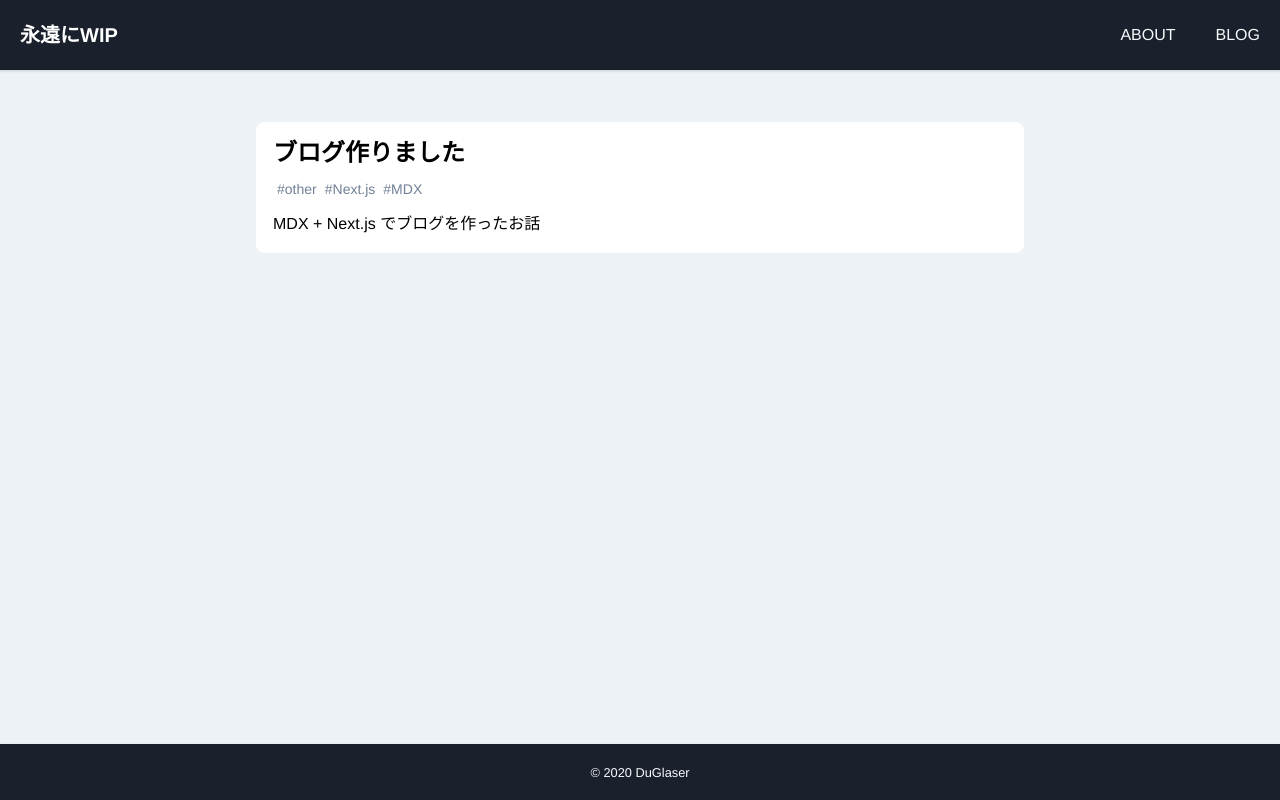
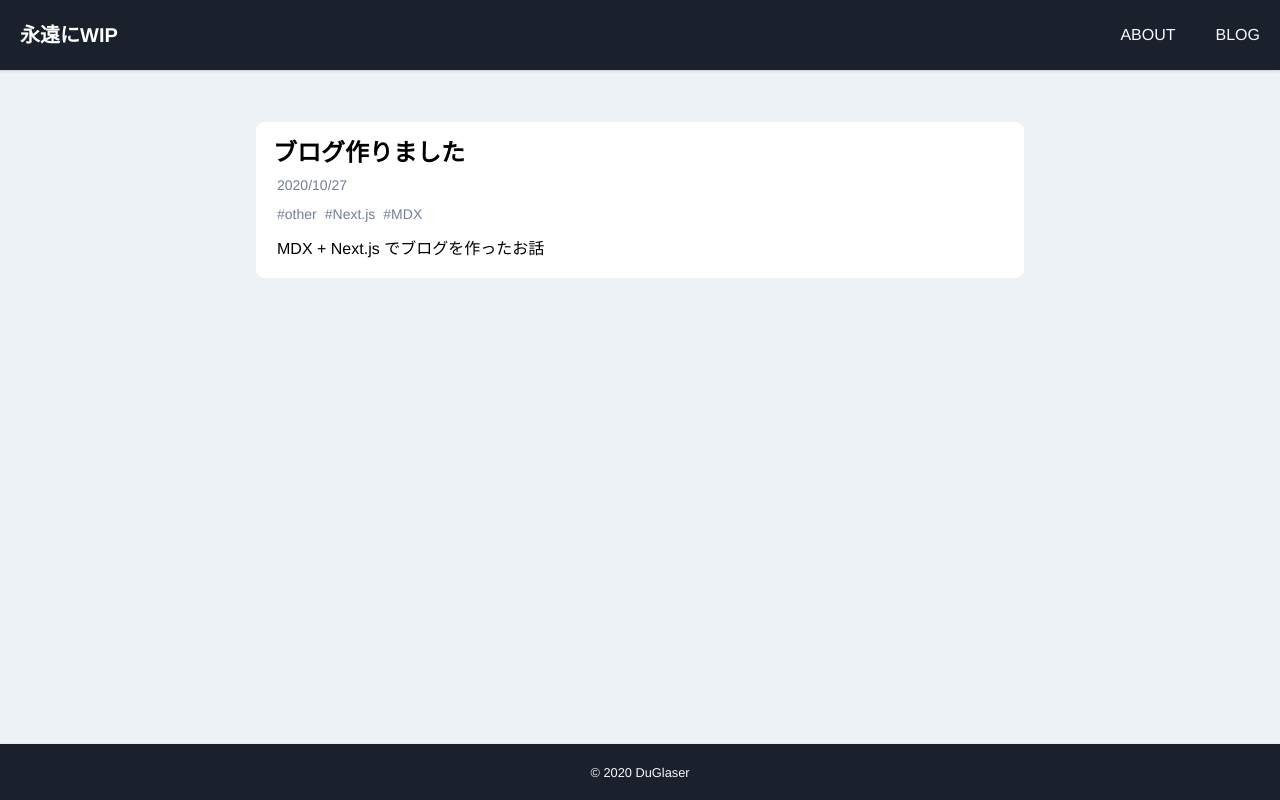
Before and after one commit to DuGlaser/mdx-blog, a Next.js app: page / in a window 1280 px wide. Built offline with nearby package versions, Linux system fonts and the light colour scheme.

Commit message:
:sparkles: Add the date data

```diff
--- a/src/components/PostItem/index.tsx
+++ b/src/components/PostItem/index.tsx
@@ -6,6 +6,11 @@ interface Props {
 }
 
 const PostItem: React.FC<Props> = ({ post }) => {
+  const date = new Date(post.data.pubDate);
+  const day = date.getUTCDate();
+  const month = date.getUTCMonth() + 1;
+  const year = date.getUTCFullYear();
+
   return (
     <li className="w-full px-2 py-4 mx-auto mt-3 bg-white border border-white rounded-lg cursor-pointer md:p-4 sm:py-3">
       <Link
@@ -18,6 +23,9 @@ const PostItem: React.FC<Props> = ({ post }) => {
               {post.data.title}
             </a>
           </h2>
+          <p className="m-1 text-sm text-gray-600">
+            {year}/{month}/{day}
+          </p>
           <div className="mb-2">
             <div className="flex flex-row p-1 ">
               {post.data.tags.map((tag: string) => (
@@ -28,7 +36,7 @@ const PostItem: React.FC<Props> = ({ post }) => {
               ))}
             </div>
           </div>
-          <a>{post.data.description}</a>
+          <a className="m-1">{post.data.description}</a>
         </div>
       </Link>
     </li>
--- a/src/pages/posts/[slug].tsx
+++ b/src/pages/posts/[slug].tsx
@@ -48,6 +48,11 @@ const PostPage: NextPage<Props> = (props) => {
   const content = hydrate(source, { components });
   const pageUrl = `/posts/${postName}`;
 
+  const date = new Date(frontMatter.pubDate);
+  const day = date.getUTCDate();
+  const month = date.getUTCMonth() + 1;
+  const year = date.getUTCFullYear();
+
   return (
     <Layout>
       <PageSEO
@@ -60,6 +65,9 @@ const PostPage: NextPage<Props> = (props) => {
         <h1 className="text-4xl font-black tracking-wide text-center text-gray-900 md:text-5xl">
           {frontMatter.title}
         </h1>
+        <div className="flex flex-row justify-center m-1 text-sm text-gray-600">
+          {year}/{month}/{day}
+        </div>
         <div className="flex flex-row justify-center p-1 ">
           {frontMatter.tags.map((tag: string) => (
             <div key={tag} className="mr-2 text-sm text-gray-600">
```
